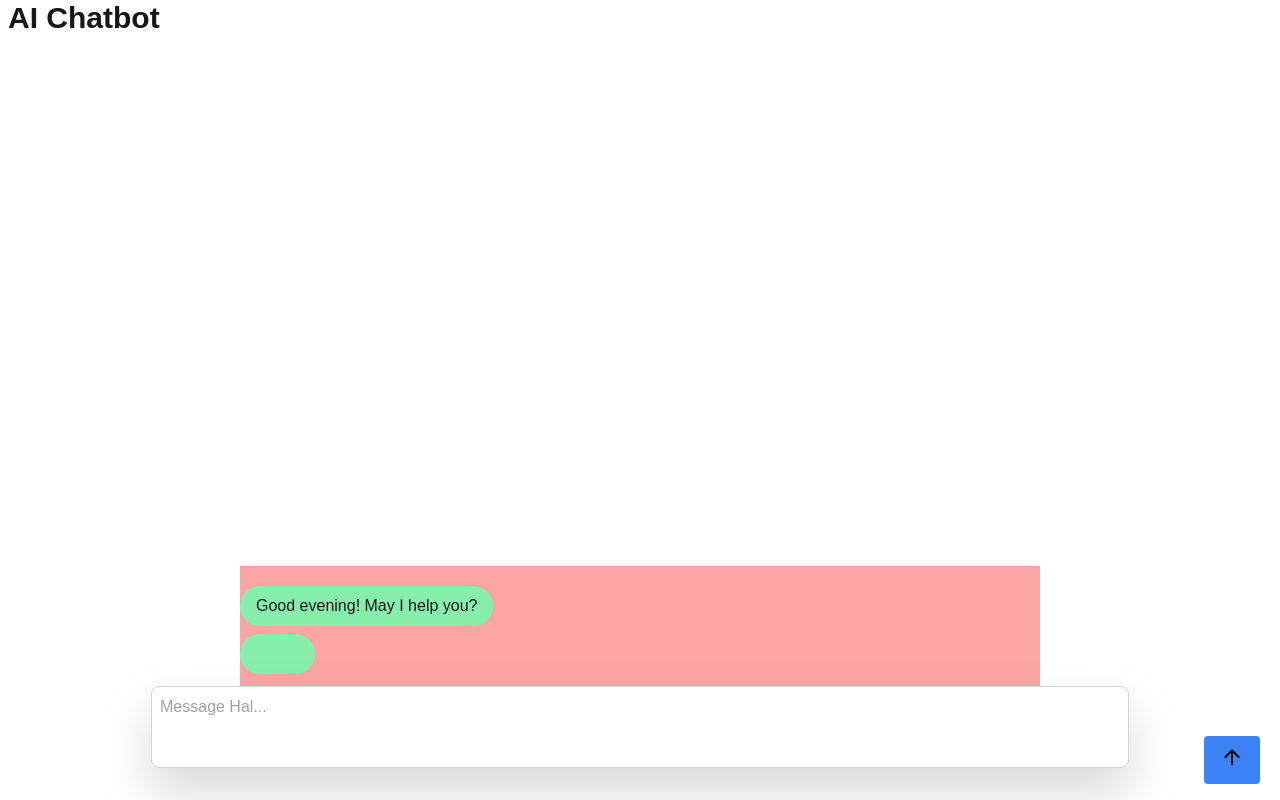
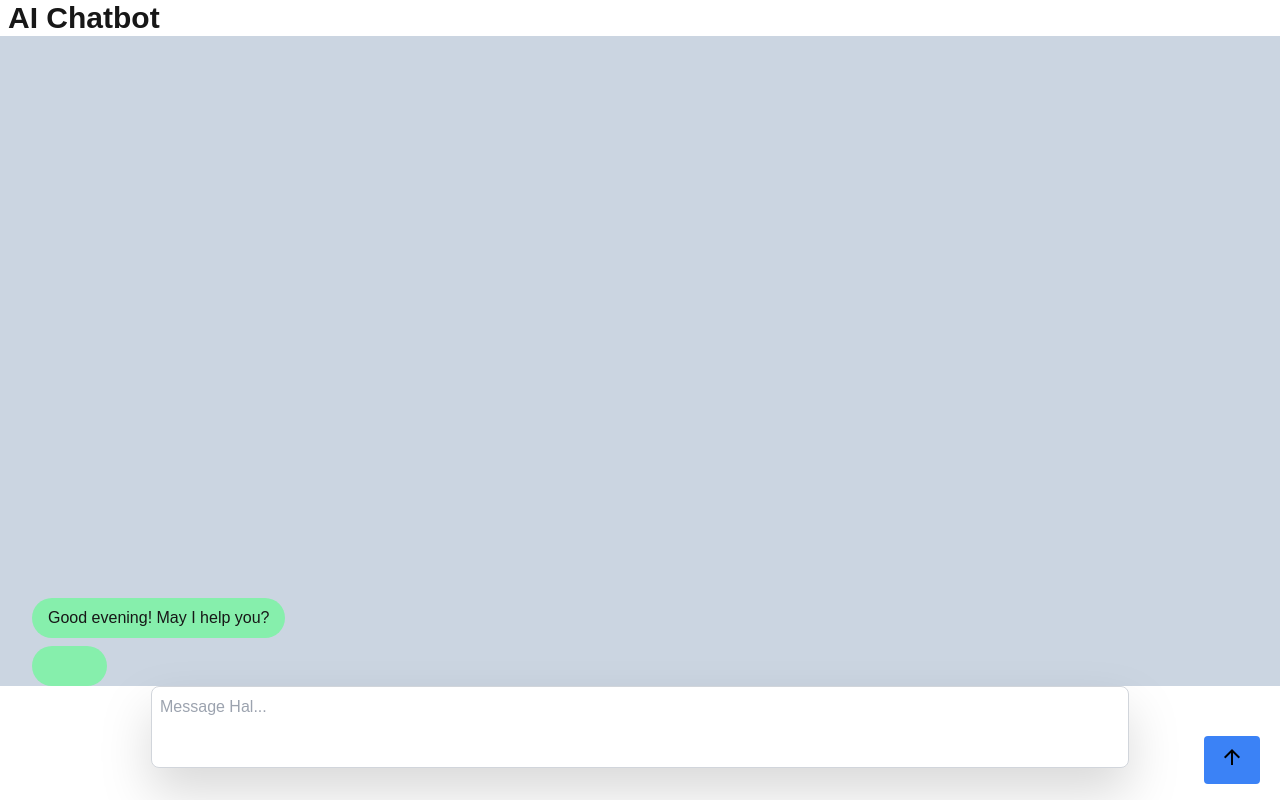
Before and after one commit to Fusekki/nextjs-chatbot, a Next.js app: page / in a window 1280 px wide. Built offline with nearby package versions, Linux system fonts and the light colour scheme.

Commit message:
styles fixes. chat POST endpoint

```diff
--- a/app/Conversation.tsx
+++ b/app/Conversation.tsx
@@ -54,7 +54,6 @@ const Conversation = () => {
         setTimeout(() => {
             if (conversationAreaRef.current && conversationAreaRef.current.scrollHeight !== undefined) {
                 conversationAreaRef.current.scrollTop = conversationAreaRef.current.scrollHeight;
-                console.log('here!!')
                 typingAnimation = true;
                 console.log(typingAnimation)
             }
@@ -87,16 +86,16 @@ const Conversation = () => {
 
     return (
         <>
-            <div className="message-box w-full flex flex-col py-3 overflow-y-auto bg-red-300"
+            <div className="message-box flex flex-col w-<5/7> overflow-y-auto  px-8 w-full h-full justify-end"
                 ref={conversationAreaRef}
-                style={{
-                    // maxHeight: '520px',
-                    bottom: '120px',
-                    width: '100vh',
-                    overflowY: 'auto',
-                    marginTop: '10px'
-                }}
+            // style={{
+            //     // maxHeight: '520px',
+            //     // bottom: '120px',
+            //     // overflowY: 'auto',
+            //     // marginTop: '10px'
+            // }}
             >
+                {/* <div className='lala flex flex-col w-[95%] bg-slate-200  mx-auto h-full'> */}
                 {blurps.map(m => (
                     m.source === "bot" ? (
                         <div
@@ -113,6 +112,7 @@ const Conversation = () => {
 
                 ))}
                 {typingAnimation && (<div className="inline-block self-start relative bg-green-300 mxy-1.5 px-4 py-2 rounded-3xl typing-animation w-[75px] h-[40px]"></div>)}
+                {/* </div> */}
             </div>
             <div className="w-full flex justify-center items-end">
                 <TextBox setBlurps={setBlurps} blurps={blurps} onChange={scrollToBottom} />
--- a/app/Dashboard.tsx
+++ b/app/Dashboard.tsx
@@ -19,13 +19,13 @@ const Dashboard = () => {
     return (
         <div className="h-dvh">
             <h1 className="font-bold text-3xl text-x1/8 mx-2">AI Chatbot</h1>
-            <div style={{ height: 'calc(100% - 150px)' }} className="flex flex-col items-center justify-end">
-                {/* <div className="flex flex-col mx-auto w-9/12 items-center space-y-32 bg-blue-200"> */}
-                {/*                    <div className="text-2xl font-medium">
+            <div style={{ height: 'calc(100% - 150px)' }} className="flex flex-col items-center justify-end bg-slate-300">
+                <div className="flex flex-col mx-auto items-center h-full justify-end w-full">
+                    {/*                    <div className="text-2xl font-medium">
                         <h2 className=""> Good {timeOfDay}! May I help you?</h2>
                     </div> */}
-                <Conversation />
-                {/* </div> */}
+                    <Conversation />
+                </div>
             </div>
         </div>
     );
--- /dev/null
+++ b/app/api/chat/route.ts
@@ -0,0 +1,27 @@
+import { NextRequest } from "next/server";
+
+// type Params = {
+//   id: string;
+// };
+
+export async function POST(request: NextRequest) {
+//   const { db } = await connectToDb();
+//   const { id } = await params;
+    const body = await request.json();
+    const { message } = body;
+
+//   const product = await db.collection('products').findOne({ id: id });
+
+  if (!message) {
+    return new Response('message required in body', { status: 400 });
+  }
+
+
+
+  return new Response(JSON.stringify('product'), {
+    status: 200,
+    headers: {
+      "Content-Type": "application/json",
+    },
+  });
+}
--- a/app/textBox.tsx
+++ b/app/textBox.tsx
@@ -20,18 +20,24 @@ function TextBox({ blurps, setBlurps, onChange }: { blurps: Blurp[], setBlurps:
     };
 
     const handleKeyDown = (e) => {
-        if (e.key === 'Enter' && textareaRef.current?.value) {
+        // if (e.key === 'Enter' && textareaRef.current?.value) {
+        if (e.key === 'Enter') {
+            // console.log(textareaRef.current?.value.length);
             e.preventDefault();
-            const newBlurp: Blurp = {
-                id: blurps.length + 1,
-                source: BlurpSenderType.User,
-                message: textareaRef.current?.value
+            const textWithoutWhitespace = textareaRef.current!.value.replace(/\s/g, '');
+            // console.log(textWithoutWhitespace.length)
+            if (textWithoutWhitespace.length > 0) {
+                const newBlurp: Blurp = {
+                    id: blurps.length + 1,
+                    source: BlurpSenderType.User,
+                    message: textareaRef.current!.value
+                }
+                // console.log(newBlurp)
+                // console.log(blurps.length)
+                setBlurps([...blurps, newBlurp]);
+                // console.log(blurps)
+                onChange();
             }
-            console.log(newBlurp)
-            console.log(blurps.length)
-            setBlurps([...blurps, newBlurp]);
-            console.log(blurps)
-            onChange();
             setValue('');
         }
     }
```
